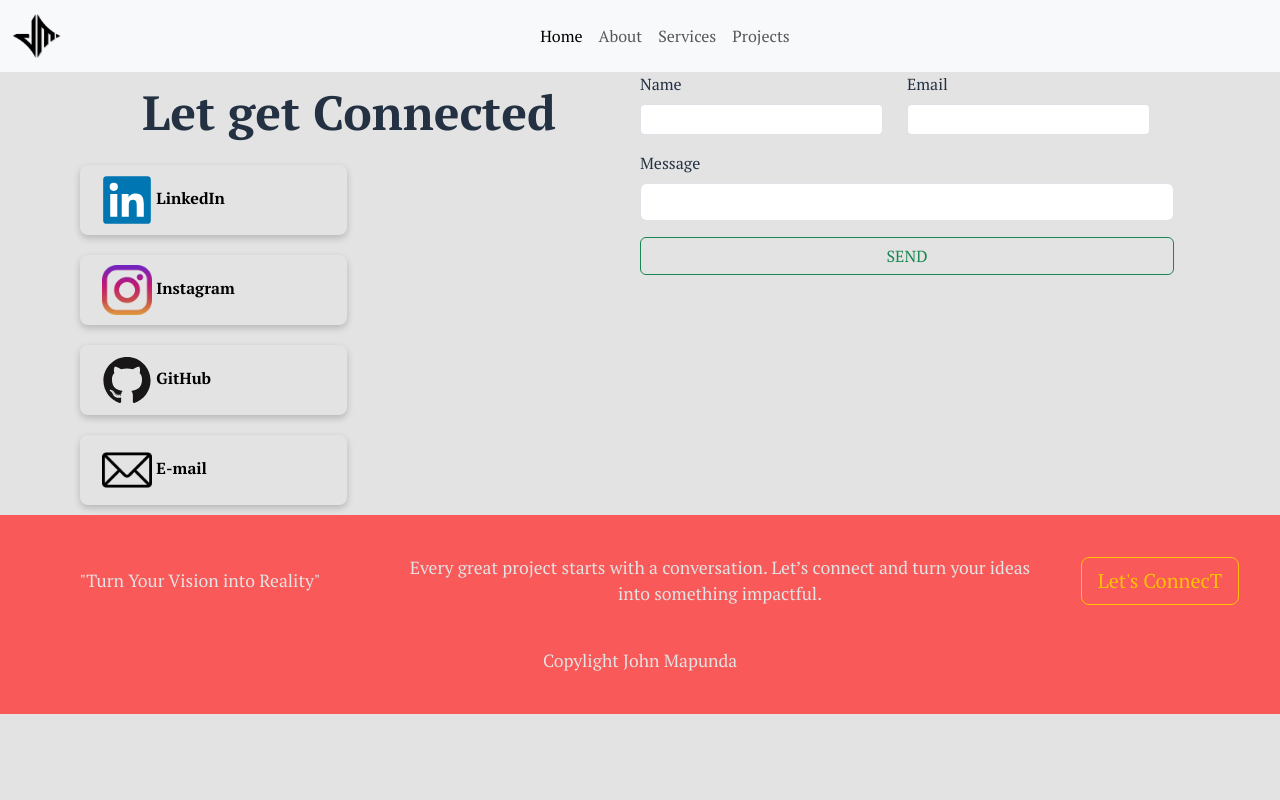
After one commit to jmmapunda/johnportfolio, a Flask app: page /connect in a window 1280 px wide. The commit adds this page. Run offline with Flask 3, Linux system fonts and the light colour scheme.

Commit message:
initial1.6

```diff
--- a/main.py
+++ b/main.py
@@ -1,17 +1,18 @@
 import os
 import smtplib
 from flask import Flask, render_template, redirect, url_for, request
+from flask.cli import load_dotenv
 from flask_wtf import FlaskForm
 from wtforms.validators import DataRequired, Email
 from wtforms.fields.simple import SubmitField, StringField, EmailField
 
-
+load_dotenv()
 app = Flask(__name__)
+app.config['SECRET_KEY'] = '12345'
 
 
 
-
-class AboutForm(FlaskForm):
+class ConnectForm(FlaskForm):
     name = StringField('Name:', validators=[DataRequired()])
     message = StringField('Message:', validators=[DataRequired()])
     email = EmailField('E-Mail:', validators=[DataRequired(), Email()])
@@ -200,11 +201,10 @@ menudata = {
     },
 }
 
-
-
 menukey = menudata.keys()
 
 
+@app.route("/home")
 @app.route("/")
 def home():
 
@@ -215,16 +215,22 @@ def menu():
 
     return render_template("menu.html", menudata=menudata, menukey=menukey)
 
-@app.route("/about", methods=['GET', 'POST'])
+@app.route("/about")
 def about():
-    aboutform = AboutForm()
-    if aboutform.validate_on_submit():
-        name = aboutform.name.data
-        email = aboutform.email.data
-        message = aboutform.message.data
-        my_email = os.getenv('my_email')
+
+    return render_template("about.html",)
+
+@app.route("/connect", methods=['GET', 'POST'])
+def connect():
+    connectform = ConnectForm()
+    if connectform.validate_on_submit():
+        name = connectform.name.data
+        email = connectform.email.data
+        message = connectform.message.data
+        my_email = 'admin@johnmapunda.com'
         password = os.getenv('password')
-        mail = os.getenv('mails')
+        mail = 'admin@johnmapunda.com'
+        print(password)
 
         with smtplib.SMTP("mail.johnmapunda.com", 587) as connection:
             connection.starttls()
@@ -237,7 +243,7 @@ def about():
 
         return redirect(url_for('home'))
 
-    return render_template("about.html", aboutform=aboutform,)
+    return render_template("connect.html", connectform=connectform,)
 
 
 if __name__ == '__main__':
--- a/static/css/style.css
+++ b/static/css/style.css
@@ -235,7 +235,7 @@ footer {
   min-width: 250px;
   padding-right: 10px;
 }
-.scroll-container a, .services a {
+.scroll-container a, .services a, .connectcover a {
   text-decoration: none; /* Removes the underline */
   color: black; /* Changes text color */
   font-weight: bold;
@@ -263,3 +263,9 @@ footer {
   border-radius: 15px;
   box-shadow: 0px 3px 7px rgba(0, 0, 0, 0.2); /* Slightly stronger shadow on hover */
 }
+.aboutcover h1, .connectcover h1 {
+  height: auto;
+}
+.connectcover img {
+  width: 50px;
+}
--- /dev/null
+++ b/templates/connect.html
@@ -0,0 +1,92 @@
+{% include "headers.html" %}
+
+
+
+
+<body>
+  <div class="container">
+    <div class="row">
+      <!-- About content on the left side -->
+      <div class="col-md-6">
+        <div class="connectcover">
+          <h1>Let get Connected</h1>
+
+          <div>
+            <div class="row row-cols-2">
+            <div class="lang_icon col">
+                <a href="https://www.linkedin.com/in/john-mapunda007/">
+                  <img src="/static/assets/svg/LinkedIn.svg" alt="LinkedIn">
+                <span>LinkedIn</span>
+                </a>
+            </div>
+            <div class="lang_icon col">
+                <a href="https://www.instagram.com/johncaptain007">
+                  <img src="/static/assets/image/instagram.png" alt="Instagram">
+                <span>Instagram</span>
+                </a>
+            </div>
+            <div class="lang_icon col">
+                <a href="https://github.com/jmmapunda">
+                  <img src="/static/assets/svg/GitHub.svg" alt="GitHub">
+                <span>GitHub</span>
+                </a>
+            </div>
+            <div class="lang_icon col">
+                <a href="mailto:admin@johnmapunda.com"><div>
+                  <img src="/static/assets/image/email.png" alt="E-mail">
+                <span>E-mail</span>
+              </div>
+                </a>
+              </div>
+
+            </div>
+        </div>
+        </div>
+      </div>
+      <!-- Form on the right side -->
+      <div class="col-md-6">
+        <form method="POST" action="{{ url_for('connect') }}">
+          {{ connectform.csrf_token }}
+
+          <!-- Row for name and email fields side-by-side -->
+          <div class="row">
+            <div class="col-md-6">
+              <div class="mb-3">
+                <label for="name" class="form-label">Name</label>
+                {{ connectform.name(class="form-control form-control-sm text-muted") }}
+              </div>
+            </div>
+            <div class="col-md-6">
+              <div class="mb-3">
+                <label for="email" class="form-label">Email</label>
+                {{ connectform.email(class="form-control form-control-sm text-muted") }}
+              </div>
+            </div>
+          </div>
+
+          <!-- Message field below -->
+          <div class="mb-3">
+            <label for="message" class="form-label">Message</label>
+            {{ connectform.message(class="form-control") }}
+          </div>
+
+          <!-- Submit button -->
+          <div class="d-flex mb-3 justify-content-end">
+            {{ connectform.submit(class="btn btn-outline-success btn-md w-100") }}
+          </div>
+        </form>
+      </div>
+    </div>
+  </div>
+
+
+    </div>
+  </div>
+
+
+
+
+
+</body>
+
+{% include "footer.html" %}
--- /dev/null
+++ b/templates/footer.html
@@ -0,0 +1,11 @@
+    <footer>
+        <div class="footer2">"Turn Your Vision into Reality"</div>
+        <div class="footer1">Every great project starts with a conversation. Let’s connect and turn your ideas into something impactful.</div>
+        <a href="connect"><div class="footer2"><button type="button" class="btn btn-outline-warning btn-lg">Let's ConnecT</button></div></a>
+        <div class="links">Copylight John Mapunda</div>
+
+    </footer>
+    <script src="https://cdn.jsdelivr.net/npm/bootstrap@5.3.0/dist/js/bootstrap.bundle.min.js"></script>
+
+</body>
+</html>
--- /dev/null
+++ b/templates/headers.html
@@ -0,0 +1,45 @@
+<html lang="en">
+<head>
+    <link href="https://cdn.jsdelivr.net/npm/bootstrap@5.3.3/dist/css/bootstrap.min.css" rel="stylesheet" integrity="sha384-QWTKZyjpPEjISv5WaRU9OFeRpok6YctnYmDr5pNlyT2bRjXh0JMhjY6hW+ALEwIH" crossorigin="anonymous">
+    <link href="/static/css/style.css" rel="stylesheet">
+    <meta charset="UTF-8">
+    <meta name="viewport" content="width=device-width, initial-scale=1.0">
+    <link rel="preconnect" href="https://fonts.googleapis.com">
+<link rel="preconnect" href="https://fonts.gstatic.com" crossorigin>
+<link href="https://fonts.googleapis.com/css2?family=PT+Serif:ital,wght@0,400;0,700;1,400&display=swap" rel="stylesheet">
+    <title>John Mapunda</title>
+    <link rel="icon" type="image/png" href="/static/assets/image/JM_logo.png">
+</head>
+<body>
+    <header>
+
+      <nav class="navbar navbar-expand-lg navbar-light bg-light">
+        <div class="container-fluid">
+            <a class="navbar-brand" href="home">
+                <img src="/static/assets/image/JM_logo.png" alt="JM_logo" width="50" height="auto">
+            </a>
+            <button class="navbar-toggler" type="button" data-bs-toggle="collapse" data-bs-target="#navbarNav" aria-controls="navbarNav" aria-expanded="false" aria-label="Toggle navigation">
+                <span class="navbar-toggler-icon"></span>
+            </button>
+
+
+            <div class="collapse navbar-collapse" id="navbarNav">
+                <ul class="navbar-nav">
+                    <li class="nav-item">
+                        <a class="nav-link active" aria-current="page" href="home">Home</a>
+                    </li>
+                    <li class="nav-item">
+                        <a class="nav-link" href="about">About</a>
+                    </li>
+                    <li class="nav-item">
+                        <a class="nav-link" href="#">Services</a>
+                    </li>
+                    <li class="nav-item">
+                        <a class="nav-link" href="#">Projects</a>
+                    </li>
+                </ul>
+            </div>
+        </div>
+    </nav>
+
+    </header>
--- a/templates/menu.html
+++ b/templates/menu.html
@@ -16,7 +16,7 @@
     </div>
     <div>
         <div class="categolies">
-            <div class="container text-center"><h2>SloCodeDeveloper Reustaurant</h2>
+            <div class="container text-center"><h2>SloCodeDeveloper Restaurant</h2>
                 <div class="scroll-container">
                     <div class="row flex-nowrap">
                         {% for category, data in menudata.items(): %}
```
Also changed, not shown: templates/about.html (added, +33 -0 lines), templates/index.html (+4 -4 lines), static/assets/image/email.png (added), static/assets/image/instagram.png (added), static/assets/svg/LinkedIn.svg (added).
